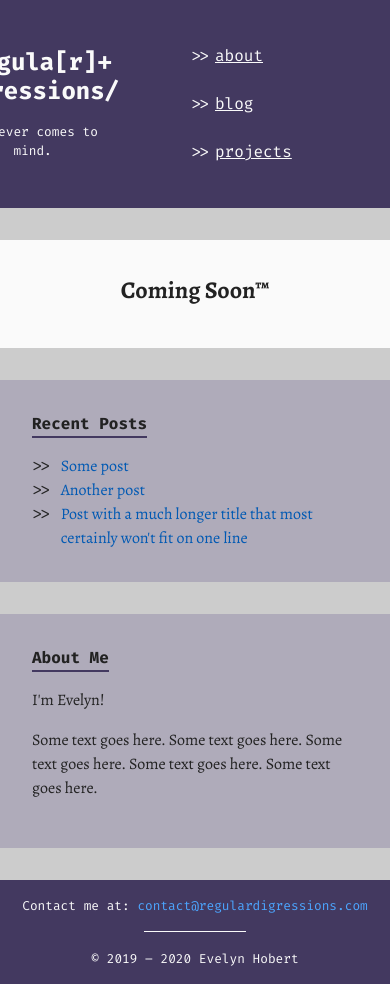
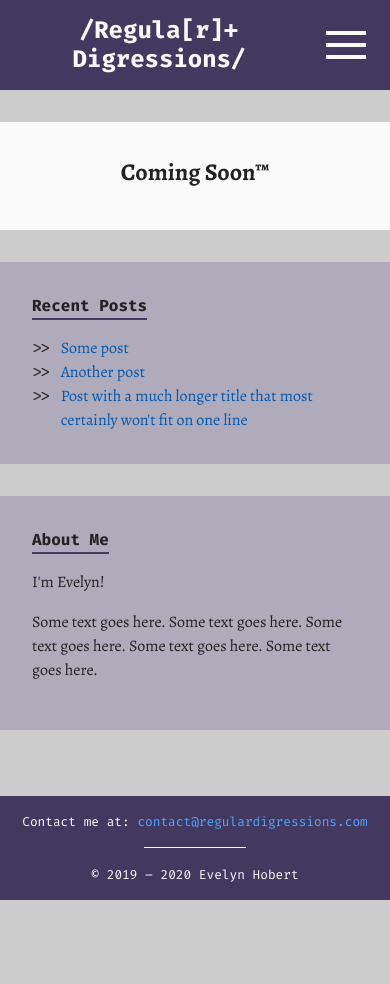
Before and after one commit to Evelyn-H/regulardigressions.com, a Jekyll site: the page built from index.md, in a window 390 px wide. Built offline with Jekyll 4.4.1, drawn with Linux system fonts in a browser that asks for light colours; after the commit the page ends 900 px from its top, so only the background shows below that.

Commit message:
Added fancy hamburger menu

```diff
--- a/_layouts/default.html
+++ b/_layouts/default.html
@@ -42,6 +42,11 @@
                     <h1><a href="{{ "/" | relative_url }}">/Regula[r]+ Digressions/</a></h1>
                     <!-- <p>by <strong>Evelyn Hobert</strong></p> -->
                     <p>Whatever comes to mind.</p>
+                </div>
+                <div id="hamburger">
+                    <div class="top-bar"></div>
+                    <div class="middle-bar"></div>
+                    <div class="bottom-bar"></div>
                 </div>
             </div>
             <div id="header-aside-column">
@@ -125,6 +130,8 @@
         <hr class="short-hr" />
         <p class="copyright">&copy; 2019 &ndash; 2020 Evelyn Hobert</p>
     </footer>
+
+    <script src="{{ "/assets/js/navbar.js" | relative_url }}"></script>
 </body>
 
 </html>
--- a/_sass/_header-content.scss
+++ b/_sass/_header-content.scss
@@ -1,15 +1,21 @@
 #header-content {
     .title {
-        max-width: 16em; // forces it onto two lines
-        @include screen-l {
-            max-width: none;
-        }
-        margin: 2rem;
+        // max-width: 16em; // forces it onto two lines
+        // @include screen-l {
+            // max-width: none;
+        // }
+        margin: 1rem 2rem;
+        // @include screen-m {
+            // margin: 2rem;
+        // }
+
         text-align: center;
 
         h1 {
             font-size: 1.5em;
             line-height: 1.2;
+
+            margin-bottom: 0;
 
             a {
                 color: inherit;
@@ -22,9 +28,20 @@
 
         p {
             margin: 0;
-            padding-top: 0.5rem;
+            padding-top: 1rem;
             text-align: center;
             font-size: 0.8em;
+        }
+    }
+
+    #hamburger:hover {
+        background: darken($primary, 10%);
+    }
+
+    #header-aside-column {
+        background: darken($primary, 10%);
+        @include screen-m {
+            background: initial;
         }
     }
 
--- a/_sass/_layout.scss
+++ b/_sass/_layout.scss
@@ -83,14 +83,23 @@ body {
 #header-content {
     height: 100%;
     display: flex;
-    flex-direction: row;
+    flex-direction: column;
     justify-content: center;
-    align-items: center;
+    align-items: stretch;
+
+    @include screen-m {
+        flex-direction: row;
+        align-items: center;
+    }
+
+    @include screen-m {
+        max-width: $main-width + 2*$gutter-width;
+        margin: auto;
+        padding: 0 $gutter-width;
+    }
 
     @include screen-l {
         max-width: $total-width;
-        margin: auto;
-        padding: 0 $gutter-width;
     }
 
     #header-main-column {
@@ -102,18 +111,86 @@ body {
             max-width: $main-width;
             min-width: $main-width-min;
         }
+
+        .title {
+            flex: 1 1 auto;
+
+            p {
+                display: none;
+                @include screen-m {
+                    display: block;
+                }
+            }
+        }
     }
 
     #header-aside-column {
         display: flex;
         justify-content: center;
         align-items: center;
+
+        // for the mobile menu
+        display: none;
+        @include screen-m {
+            display: flex;
+        }
+
         @include screen-l {
             flex: 1 1 $sidebar-width-min;
             max-width: $sidebar-width;
             min-width: $sidebar-width-min;
 
             margin-left: $gutter-width;
+        }
+    }
+
+    #hamburger {
+        flex: 0 0 auto;
+        margin: 1rem 1rem 1rem 0;
+        padding: 0.5rem;
+
+        @include screen-m {
+            display: none;
+        }
+
+        %hamburger-bar-shared {
+            background: #fafafa;
+            width: 2.5rem;
+            height: 0.25rem;
+            transition: all 0.5s ease;
+        }
+
+        & > .top-bar {
+            @extend %hamburger-bar-shared;
+        }
+
+        & > .middle-bar {
+            @extend %hamburger-bar-shared;
+            margin: 0.5rem 0;
+        }
+
+        & > .bottom-bar {
+            @extend %hamburger-bar-shared;
+        }
+    }
+
+    &.active {
+        #header-aside-column {
+            display: flex;
+        }
+
+        #hamburger {
+            .top-bar {
+                transform: translateY(0.75rem) rotate(45deg);
+            }
+
+            .middle-bar {
+                opacity: 0;
+            }
+
+            .bottom-bar {
+                transform: translateY(-0.75rem) rotate(-45deg);
+            }
         }
     }
 }
--- /dev/null
+++ b/assets/js/navbar.js
@@ -0,0 +1,7 @@
+(function() {
+    var burger = document.querySelector('#hamburger');
+    var menu = document.querySelector('#header-content');
+    burger.addEventListener('click', function() {
+        menu.classList.toggle('active');
+    });
+})();
```
